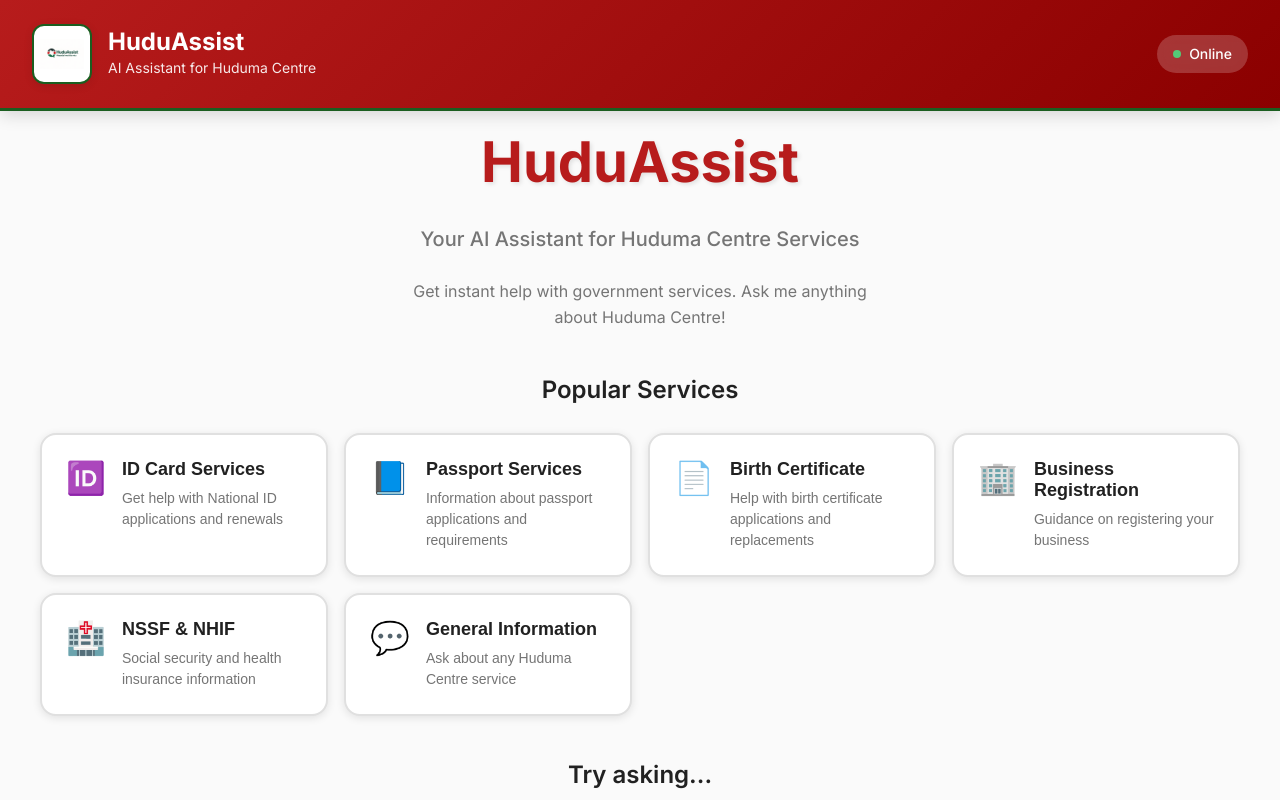
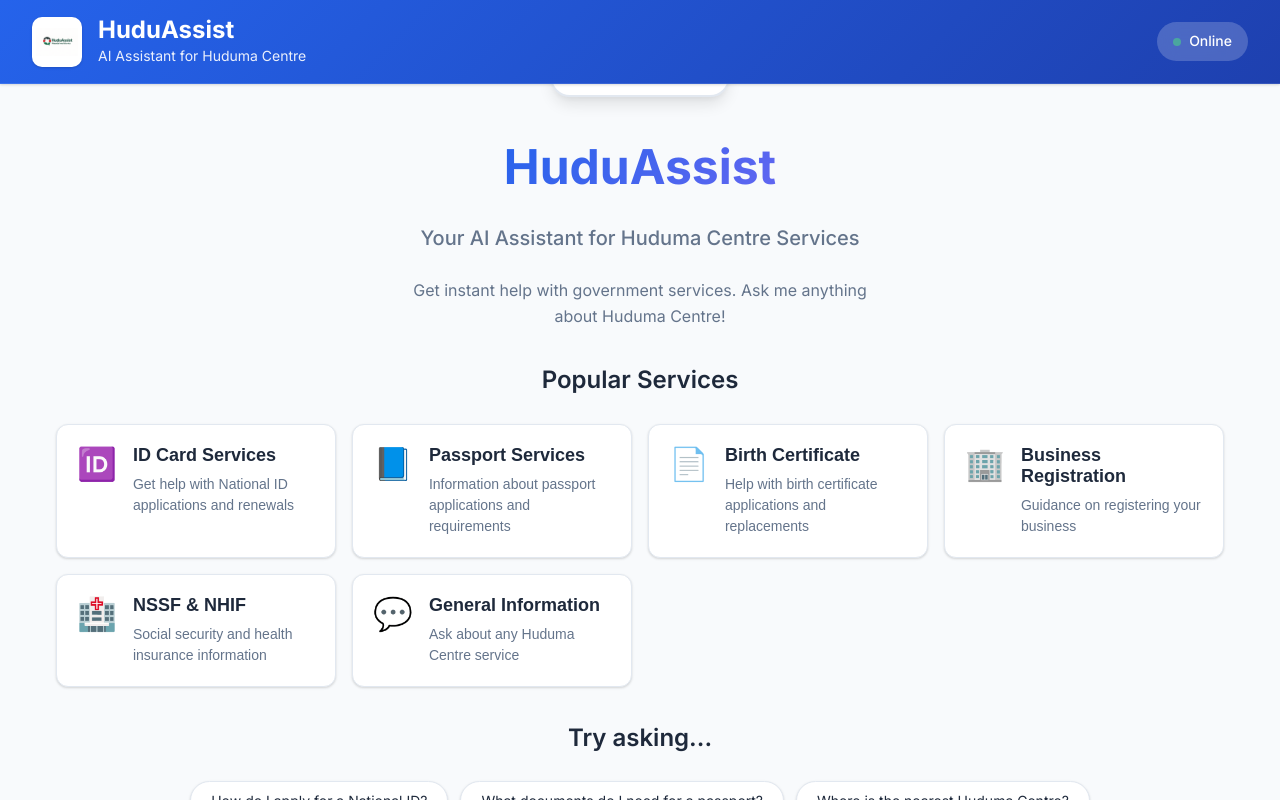
Before and after one commit to LABOSO123/HuduAssist-, a React (Vite) app: page / in a window 1280 px wide. Built offline with nearby package versions, Linux system fonts and the light colour scheme.

Commit message:
Splash screen design

```diff
--- a/src/App.css
+++ b/src/App.css
@@ -2,11 +2,10 @@
   display: flex;
   flex-direction: column;
   height: 100vh;
-  width: 100%;
-  max-width: 1400px;
-  margin: 0 auto;
-  background: var(--surface);
-  box-shadow: var(--shadow-lg);
+  width: 100vw;
+  max-width: 100%;
+  margin: 0;
+  background: var(--background);
   position: relative;
   overflow: hidden;
 }
@@ -14,6 +13,7 @@
 @media (max-width: 768px) {
   .app {
     height: 100vh;
+    width: 100vw;
     max-width: 100%;
   }
 }
--- a/src/App.jsx
+++ b/src/App.jsx
@@ -1,11 +1,13 @@
 import React, { useState, useRef, useEffect } from 'react'
 import Header from './components/Header'
+import SplashScreen from './components/SplashScreen'
 import WelcomeScreen from './components/WelcomeScreen'
 import ChatContainer from './components/ChatContainer'
 import InputArea from './components/InputArea'
 import './App.css'
 
 function App() {
+  const [showSplash, setShowSplash] = useState(true)
   const [showWelcome, setShowWelcome] = useState(true)
   const [messages, setMessages] = useState([])
   const [isLoading, setIsLoading] = useState(false)
@@ -78,6 +80,10 @@
     setShowWelcome(true)
   }
 
+  if (showSplash) {
+    return <SplashScreen onComplete={() => setShowSplash(false)} />
+  }
+
   return (
     <div className="app">
       <Header onNewChat={handleNewChat} showNewChat={!showWelcome} />
--- a/src/components/ChatContainer.css
+++ b/src/components/ChatContainer.css
@@ -1,10 +1,13 @@
 .chat-container {
   flex: 1;
   overflow-y: auto;
+  overflow-x: hidden;
   background: var(--background);
   padding: 2rem;
   display: flex;
   flex-direction: column;
+  min-height: 0;
+  max-height: calc(100vh - 180px);
 }
 
 .chat-messages {
--- a/src/components/Header.css
+++ b/src/components/Header.css
@@ -1,12 +1,12 @@
 .header {
   background: linear-gradient(135deg, var(--primary-color) 0%, var(--primary-dark) 100%);
   color: white;
-  padding: 1.5rem 2rem;
-  box-shadow: var(--shadow-lg);
+  padding: 1rem 2rem;
+  box-shadow: var(--shadow);
   position: sticky;
   top: 0;
   z-index: 100;
-  border-bottom: 3px solid var(--secondary-color);
+  border-bottom: 1px solid rgba(255, 255, 255, 0.1);
 }
 
 .header-content {
@@ -52,14 +52,13 @@
 }
 
 .logo {
-  width: 60px;
-  height: 60px;
+  width: 50px;
+  height: 50px;
   object-fit: contain;
-  border-radius: 12px;
+  border-radius: 10px;
   background: white;
-  padding: 6px;
+  padding: 4px;
   display: block;
-  border: 2px solid var(--secondary-color);
   box-shadow: var(--shadow);
 }
 
--- a/src/components/InputArea.css
+++ b/src/components/InputArea.css
@@ -24,8 +24,8 @@
 
 .input-wrapper:focus-within {
   border-color: var(--primary-color);
-  box-shadow: 0 0 0 3px rgba(183, 28, 28, 0.1);
-  border-width: 3px;
+  box-shadow: 0 0 0 3px rgba(37, 99, 235, 0.1);
+  border-width: 2px;
 }
 
 .message-input {
--- a/src/components/Message.css
+++ b/src/components/Message.css
@@ -60,9 +60,9 @@
 }
 
 .message-user .message-bubble {
-  background: linear-gradient(135deg, var(--primary-color) 0%, var(--primary-light) 100%);
+  background: linear-gradient(135deg, var(--primary-color) 0%, var(--secondary-color) 100%);
   color: white;
-  border: 1px solid var(--primary-dark);
+  border: none;
 }
 
 .message-ai .message-bubble {
--- /dev/null
+++ b/src/components/SplashScreen.css
@@ -0,0 +1,143 @@
+.splash-screen {
+  position: fixed;
+  top: 0;
+  left: 0;
+  width: 100vw;
+  height: 100vh;
+  background: var(--background);
+  display: flex;
+  align-items: center;
+  justify-content: center;
+  z-index: 9999;
+  animation: fadeIn 0.5s ease-in;
+  transition: opacity 0.5s ease-out;
+}
+
+.splash-screen.fade-out {
+  opacity: 0;
+  pointer-events: none;
+}
+
+@keyframes fadeIn {
+  from {
+    opacity: 0;
+  }
+  to {
+    opacity: 1;
+  }
+}
+
+.splash-content {
+  display: flex;
+  flex-direction: column;
+  align-items: center;
+  gap: 2rem;
+}
+
+.splash-logo-wrapper {
+  width: 200px;
+  height: 200px;
+  border-radius: 24px;
+  background: white;
+  padding: 20px;
+  box-shadow: var(--shadow-lg);
+  display: flex;
+  align-items: center;
+  justify-content: center;
+  animation: scaleIn 0.6s ease-out, float 3s ease-in-out infinite 0.6s;
+}
+
+@keyframes scaleIn {
+  from {
+    transform: scale(0.8);
+    opacity: 0;
+  }
+  to {
+    transform: scale(1);
+    opacity: 1;
+  }
+}
+
+@keyframes float {
+  0%, 100% {
+    transform: translateY(0px);
+  }
+  50% {
+    transform: translateY(-10px);
+  }
+}
+
+.splash-logo {
+  width: 100%;
+  height: 100%;
+  object-fit: contain;
+  display: block;
+}
+
+.splash-title {
+  font-size: 2.5rem;
+  font-weight: 700;
+  background: linear-gradient(135deg, var(--primary-color) 0%, var(--secondary-color) 100%);
+  -webkit-background-clip: text;
+  -webkit-text-fill-color: transparent;
+  background-clip: text;
+  margin: 0;
+  animation: fadeInUp 0.8s ease-out 0.3s both;
+}
+
+@keyframes fadeInUp {
+  from {
+    opacity: 0;
+    transform: translateY(20px);
+  }
+  to {
+    opacity: 1;
+    transform: translateY(0);
+  }
+}
+
+.splash-loader {
+  display: flex;
+  gap: 0.5rem;
+  align-items: center;
+  animation: fadeIn 1s ease-out 0.6s both;
+}
+
+.loader-dot {
+  width: 10px;
+  height: 10px;
+  border-radius: 50%;
+  background: var(--primary-color);
+  animation: bounce 1.4s infinite ease-in-out both;
+}
+
+.loader-dot:nth-child(1) {
+  animation-delay: -0.32s;
+}
+
+.loader-dot:nth-child(2) {
+  animation-delay: -0.16s;
+}
+
+@keyframes bounce {
+  0%, 80%, 100% {
+    transform: scale(0);
+    opacity: 0.5;
+  }
+  40% {
+    transform: scale(1);
+    opacity: 1;
+  }
+}
+
+@media (max-width: 768px) {
+  .splash-logo-wrapper {
+    width: 150px;
+    height: 150px;
+    padding: 15px;
+  }
+
+  .splash-title {
+    font-size: 2rem;
+  }
+}
--- a/src/components/WelcomeScreen.css
+++ b/src/components/WelcomeScreen.css
@@ -2,13 +2,15 @@
   flex: 1;
   display: flex;
   align-items: center;
-  justify-content: center;
+  justify-content: flex-start;
   background: var(--background);
   overflow-y: auto;
+  overflow-x: hidden;
   padding: 2rem;
   animation: fadeIn 0.5s ease-in;
   min-height: 0;
   width: 100%;
+  max-height: calc(100vh - 80px);
 }
 
 @keyframes fadeIn {
@@ -25,10 +27,11 @@
   width: 100%;
   display: flex;
   flex-direction: column;
-  gap: 2.5rem;
+  gap: 2rem;
   align-items: center;
-  justify-content: center;
-  padding: 1rem 0;
+  justify-content: flex-start;
+  padding: 1rem;
+  margin: 0 auto;
 }
 
 .logo-section {
@@ -40,18 +43,18 @@
 }
 
 .logo-wrapper {
-  width: 200px;
-  height: 200px;
-  border-radius: 24px;
+  width: 180px;
+  height: 180px;
+  border-radius: 20px;
   background: white;
-  padding: 20px;
+  padding: 16px;
   box-shadow: var(--shadow-lg);
   display: flex;
   align-items: center;
   justify-content: center;
-  margin-bottom: 1.5rem;
+  margin-bottom: 1rem;
   animation: float 3s ease-in-out infinite;
-  border: 3px solid var(--primary-color);
+  border: 2px solid var(--border-color);
 }
 
 @keyframes float {
@@ -71,11 +74,14 @@
 }
 
 .welcome-title {
-  font-size: 3.5rem;
+  font-size: 3rem;
   font-weight: 700;
-  color: var(--primary-color);
+  color: var(--text-primary);
   margin: 0;
-  text-shadow: 2px 2px 4px rgba(0, 0, 0, 0.1);
+  background: linear-gradient(135deg, var(--primary-color) 0%, var(--secondary-color) 100%);
+  -webkit-background-clip: text;
+  -webkit-text-fill-color: transparent;
+  background-clip: text;
 }
 
 .welcome-subtitle {
@@ -113,24 +119,23 @@
 
 .quick-action-card {
   background: var(--surface);
-  border: 2px solid var(--border-color);
-  border-radius: 16px;
-  padding: 1.5rem;
+  border: 1px solid var(--border-color);
+  border-radius: 12px;
+  padding: 1.25rem;
   display: flex;
   align-items: flex-start;
   gap: 1rem;
   cursor: pointer;
-  transition: all 0.3s ease;
+  transition: all 0.2s ease;
   text-align: left;
   box-shadow: var(--shadow);
 }
 
 .quick-action-card:hover {
   border-color: var(--primary-color);
-  transform: translateY(-4px);
+  transform: translateY(-2px);
   box-shadow: var(--shadow-lg);
-  background: linear-gradient(135deg, rgba(183, 28, 28, 0.05) 0%, rgba(229, 57, 53, 0.05) 100%);
-  border-width: 3px;
+  background: linear-gradient(135deg, rgba(37, 99, 235, 0.05) 0%, rgba(99, 102, 241, 0.05) 100%);
 }
 
 .action-icon {
@@ -170,12 +175,12 @@
 .prompt-button {
   background: var(--surface);
   border: 1px solid var(--border-color);
-  border-radius: 24px;
-  padding: 0.75rem 1.5rem;
-  font-size: 0.9375rem;
+  border-radius: 20px;
+  padding: 0.625rem 1.25rem;
+  font-size: 0.875rem;
   color: var(--text-primary);
   cursor: pointer;
-  transition: all 0.3s ease;
+  transition: all 0.2s ease;
   font-family: inherit;
   box-shadow: var(--shadow);
 }
@@ -184,9 +189,8 @@
   background: var(--primary-color);
   color: white;
   border-color: var(--primary-color);
-  transform: translateY(-2px);
+  transform: translateY(-1px);
   box-shadow: var(--shadow-lg);
-  border-width: 2px;
 }
 
 .welcome-footer {
@@ -197,23 +201,23 @@
 }
 
 .start-chat-button {
-  background: linear-gradient(135deg, var(--primary-color) 0%, var(--primary-light) 100%);
+  background: linear-gradient(135deg, var(--primary-color) 0%, var(--secondary-color) 100%);
   color: white;
-  border: 2px solid var(--secondary-color);
-  border-radius: 28px;
-  padding: 1rem 2.5rem;
-  font-size: 1.125rem;
+  border: none;
+  border-radius: 24px;
+  padding: 0.875rem 2rem;
+  font-size: 1rem;
   font-weight: 600;
   cursor: pointer;
-  transition: all 0.3s ease;
+  transition: all 0.2s ease;
   font-family: inherit;
   box-shadow: var(--shadow-lg);
 }
 
 .start-chat-button:hover {
   transform: translateY(-2px);
-  box-shadow: 0 6px 20px rgba(183, 28, 28, 0.4);
-  background: linear-gradient(135deg, var(--primary-light) 0%, var(--primary-color) 100%);
+  box-shadow: 0 10px 25px rgba(37, 99, 235, 0.3);
+  background: linear-gradient(135deg, var(--secondary-color) 0%, var(--primary-color) 100%);
 }
 
 .start-chat-button:active {
@@ -226,17 +230,23 @@
   }
 
   .welcome-content {
-    gap: 2rem;
+    gap: 1.5rem;
+    padding: 0.5rem;
+  }
+
+  .welcome-screen {
+    padding: 1rem;
+    max-height: calc(100vh - 70px);
   }
 
   .logo-wrapper {
-    width: 150px;
-    height: 150px;
-    padding: 15px;
+    width: 140px;
+    height: 140px;
+    padding: 12px;
   }
 
   .welcome-title {
-    font-size: 2.5rem;
+    font-size: 2rem;
   }
 
   .welcome-subtitle {
--- a/src/index.css
+++ b/src/index.css
@@ -5,22 +5,22 @@
 }
 
 :root {
-  /* Kenyan/Huduma Centre inspired colors - vibrant and professional */
-  --primary-color: #B71C1C;        /* Deep red - Kenyan flag */
-  --primary-dark: #8B0000;         /* Darker red */
-  --primary-light: #E53935;        /* Lighter red */
-  --secondary-color: #1B5E20;      /* Deep green - Kenyan flag */
-  --accent-color: #FFC107;          /* Gold/yellow accent */
-  --background: #FAFAFA;            /* Soft off-white */
-  --surface: #FFFFFF;              /* Pure white */
-  --text-primary: #212121;          /* Dark text */
-  --text-secondary: #757575;        /* Medium gray */
-  --border-color: #E0E0E0;          /* Light border */
-  --shadow: 0 2px 8px rgba(0, 0, 0, 0.1);
-  --shadow-lg: 0 4px 16px rgba(0, 0, 0, 0.15);
-  --success: #2E7D32;
-  --warning: #F57C00;
-  --error: #C62828;
+  /* Modern, clean, professional color scheme */
+  --primary-color: #2563eb;        /* Modern blue */
+  --primary-dark: #1e40af;         /* Darker blue */
+  --primary-light: #3b82f6;       /* Lighter blue */
+  --secondary-color: #6366f1;     /* Indigo accent */
+  --accent-color: #8b5cf6;        /* Purple accent */
+  --background: #f8fafc;          /* Very light gray-blue */
+  --surface: #ffffff;            /* Pure white */
+  --text-primary: #1e293b;        /* Dark slate */
+  --text-secondary: #64748b;      /* Medium slate */
+  --border-color: #e2e8f0;        /* Light slate border */
+  --shadow: 0 1px 3px rgba(0, 0, 0, 0.1), 0 1px 2px rgba(0, 0, 0, 0.06);
+  --shadow-lg: 0 10px 15px -3px rgba(0, 0, 0, 0.1), 0 4px 6px -2px rgba(0, 0, 0, 0.05);
+  --success: #10b981;
+  --warning: #f59e0b;
+  --error: #ef4444;
 }
 
 body {
```
Also changed, not shown: src/components/SplashScreen.jsx (added, +40 -0 lines).
